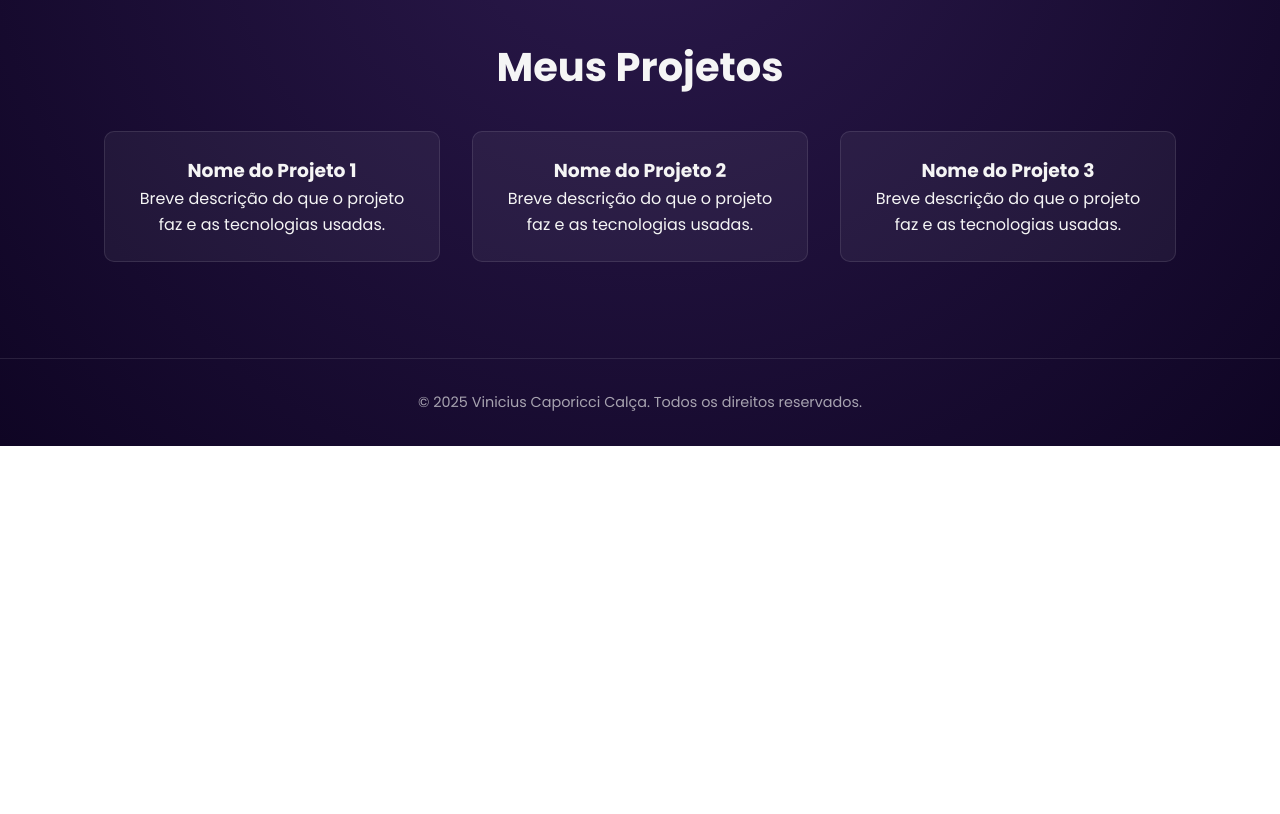
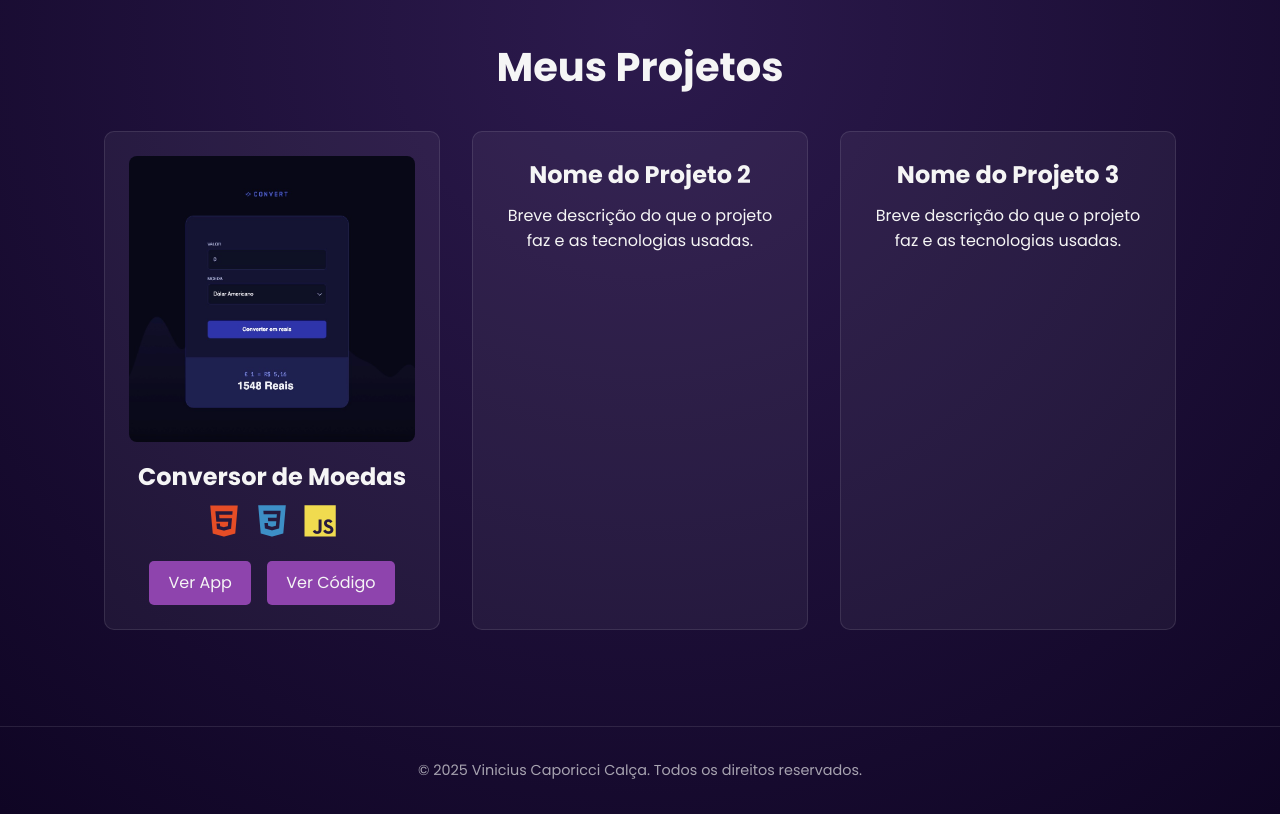
Before and after one commit to viniciuscaporiccicalca/viniciuscaporiccicalca.github.io, a plain HTML site: page index.html in a window 1280 px wide. Shown: the part 760-1574 px from the top of the page. Before the commit the page ends 1206 px from the top, so only its background shows below. Drawn offline with nearby package versions, Linux system fonts and the light colour scheme.

Commit message:
quarta atualizacao

```diff
--- a/index.html
+++ b/index.html
@@ -98,9 +98,35 @@
         <h2>Meus Projetos</h2>
         <div class="project-grid">
           <div class="project-card">
-            <h3>Nome do Projeto 1</h3>
-            <p>Breve descrição do que o projeto faz e as tecnologias usadas.</p>
+            <img
+              src="conversor-moeda.jpg"
+              alt="Imagem do projeto Conversor de Moedas"
+              class="project-image"
+            />
+            <h3>Conversor de Moedas</h3>
+            <div class="project-tech">
+              <i class="devicon-html5-plain colored"></i>
+              <i class="devicon-css3-plain colored"></i>
+              <i class="devicon-javascript-plain colored"></i>
+            </div>
+            <div class="project-links">
+              <a
+                href="https://projeto1-conversor-moeda.vercel.app/"
+                target="_blank"
+                rel="noopener noreferrer"
+                class="project-button"
+                >Ver App</a
+              >
+              <a
+                href="https://github.com/viniciuscaporiccicalca/Projeto1_ConversorMoeda"
+                target="_blank"
+                rel="noopener noreferrer"
+                class="project-button"
+                >Ver Código</a
+              >
+            </div>
           </div>
+
           <div class="project-card">
             <h3>Nome do Projeto 2</h3>
             <p>Breve descrição do que o projeto faz e as tecnologias usadas.</p>
--- a/style.css
+++ b/style.css
@@ -9,6 +9,7 @@
   --text-primary: #f5f5f5;
   --text-secondary: #a7a3b0;
   --card-bg: rgba(255, 255, 255, 0.05);
+  --button-bg: #8e44ad;
 }
 
 * {
@@ -89,7 +90,7 @@ body {
 
 /* --- Seção Principal "Sobre Mim" --- */
 main {
-  padding-top: 100px; /* Espaço para o cabeçalho fixo */
+  padding-top: 100px;
 }
 
 .about-me {
@@ -110,7 +111,7 @@ main {
 .about-me-text h1 {
   font-size: 3rem;
   font-weight: 700;
-  white-space: nowrap; /* Impede que o texto quebre a linha */
+  white-space: nowrap;
 }
 
 .about-me-text h2 {
@@ -188,10 +189,53 @@ main {
   border-radius: 10px;
   border: 1px solid rgba(255, 255, 255, 0.1);
   transition: transform 0.3s ease;
+  display: flex;
+  flex-direction: column;
+  align-items: center;
+  text-align: center;
 }
 
 .project-card:hover {
   transform: translateY(-10px);
+}
+
+.project-image {
+  width: 100%;
+  border-radius: 8px;
+  margin-bottom: 1rem;
+}
+
+.project-card h3 {
+  font-size: 1.5rem;
+  margin-bottom: 0.5rem;
+}
+
+.project-tech {
+  display: flex;
+  gap: 1rem;
+  margin-bottom: 1.5rem;
+  font-size: 2rem;
+}
+
+.project-links {
+  display: flex;
+  gap: 1rem;
+  margin-top: auto; /* Empurra os links para o final do card */
+}
+
+.project-button {
+  display: inline-block;
+  padding: 0.6rem 1.2rem;
+  background-color: var(--button-bg);
+  color: var(--text-primary);
+  text-decoration: none;
+  border-radius: 5px;
+  font-weight: 500;
+  transition: background-color 0.3s ease;
+}
+
+.project-button:hover {
+  background-color: var(--accent-magenta);
 }
 
 /* --- Rodapé --- */
@@ -247,7 +291,7 @@ footer {
 
   .about-me-text h1 {
     font-size: 2.5rem;
-    white-space: normal; /* Permite que o texto quebre em telas pequenas */
+    white-space: normal;
   }
 
   .about-me-photo img {
```
